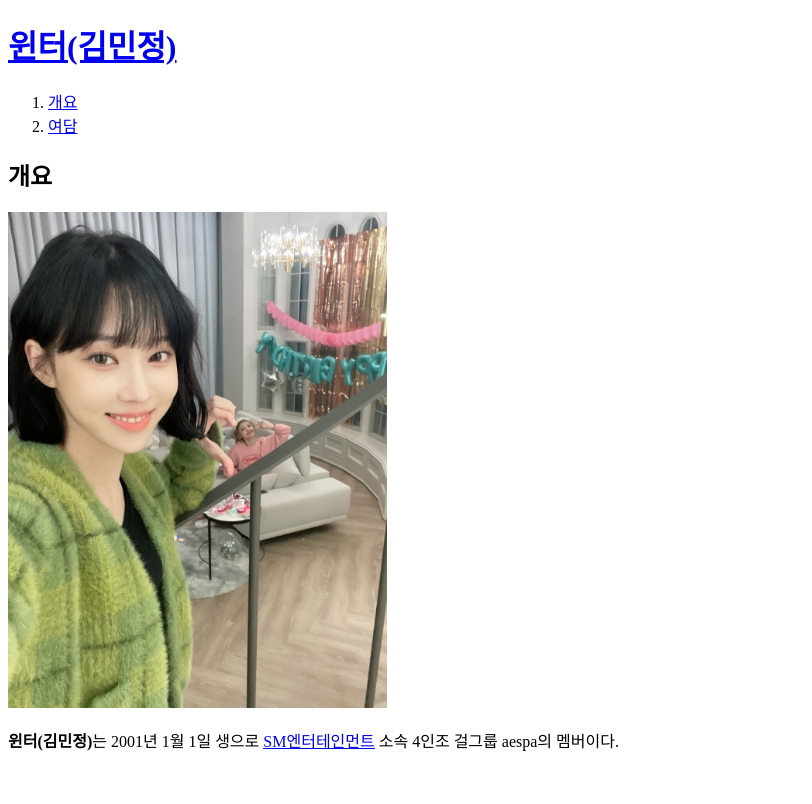
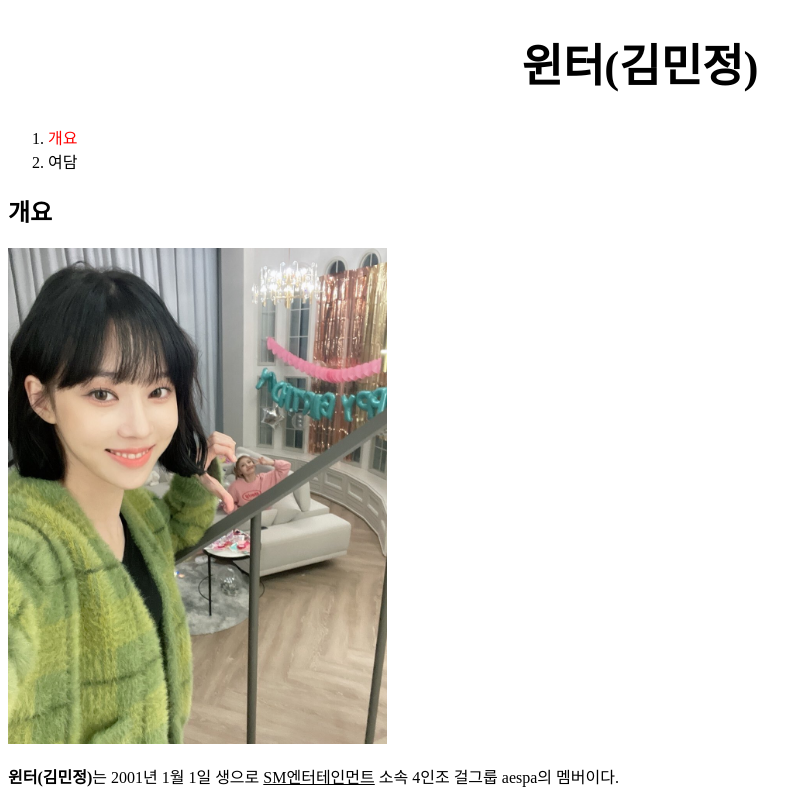
Before and after one commit to ChoiDongJoon/html, a plain HTML site: page 1.html in a window 1280 px wide. Shown: the whole page, without its empty margins (0-812 px from the left). Drawn offline with Linux system fonts and the light colour scheme.

Commit message:
2022/01/25

```diff
--- a/1.html
+++ b/1.html
@@ -3,14 +3,38 @@
   <head>
     <title>aespa 윈터(김민정) - 개요</title>
     <meta charset="utf-8"> <!--웹브라우저에서 한글을 제대로 보이게 하려면. utf-8로 읽어라 -->
+    <!-- CSS a는 a로 시작하는 모든 것을 선택하는다는 뜻 --> <style>
+      a {
+        color: black;
+        text-decoration: none;
+      }
+      .saw {
+        color: gray;
+      }
+      #active{
+        color: red;
+      }
+      h1 {
+        font-size: 45px;
+        text-align: center;
+      }
+    </style>
   </head>
 
   <body>
     <h1><a href="index.html">윈터(김민정)</a></h1>
     <ol> <!--ordered list--> <!--ul = unordered list-->
-      <li><a href="1.html">개요</a> </li>
+      <li><a href="1.html" class="saw" id = "active">개요</a> </li> <!-- class 보다 id가 우선순위 높음-->
       <li><a href="2.html">여담</a></li>
     </ol>
+
+    <!--
+    <h1><a href="index.html">윈터(김민정)</a></h1>
+    <ol> = ordered list ul = unordered list
+      <li><a href="1.html"><font color = "red">개요</font></a> </li>
+      <li><a href="2.html"><font color = "red">여담</font></a></li>
+    </ol>
+    -->
     <h2>개요</h2>
     <img src ="winter.jpeg" width = "30%"> <br>
 
```
Also changed, not shown: 1 other file.
